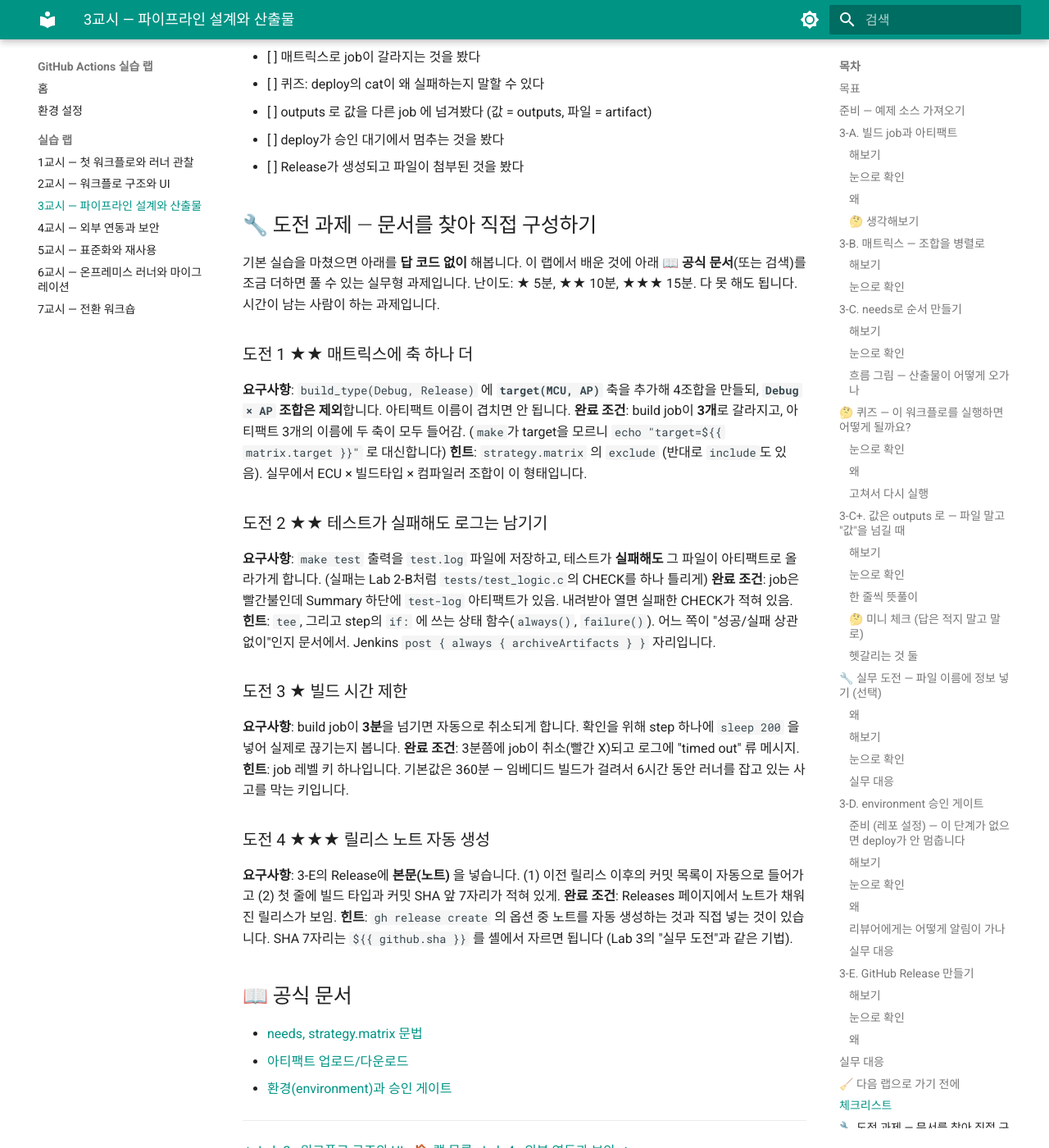
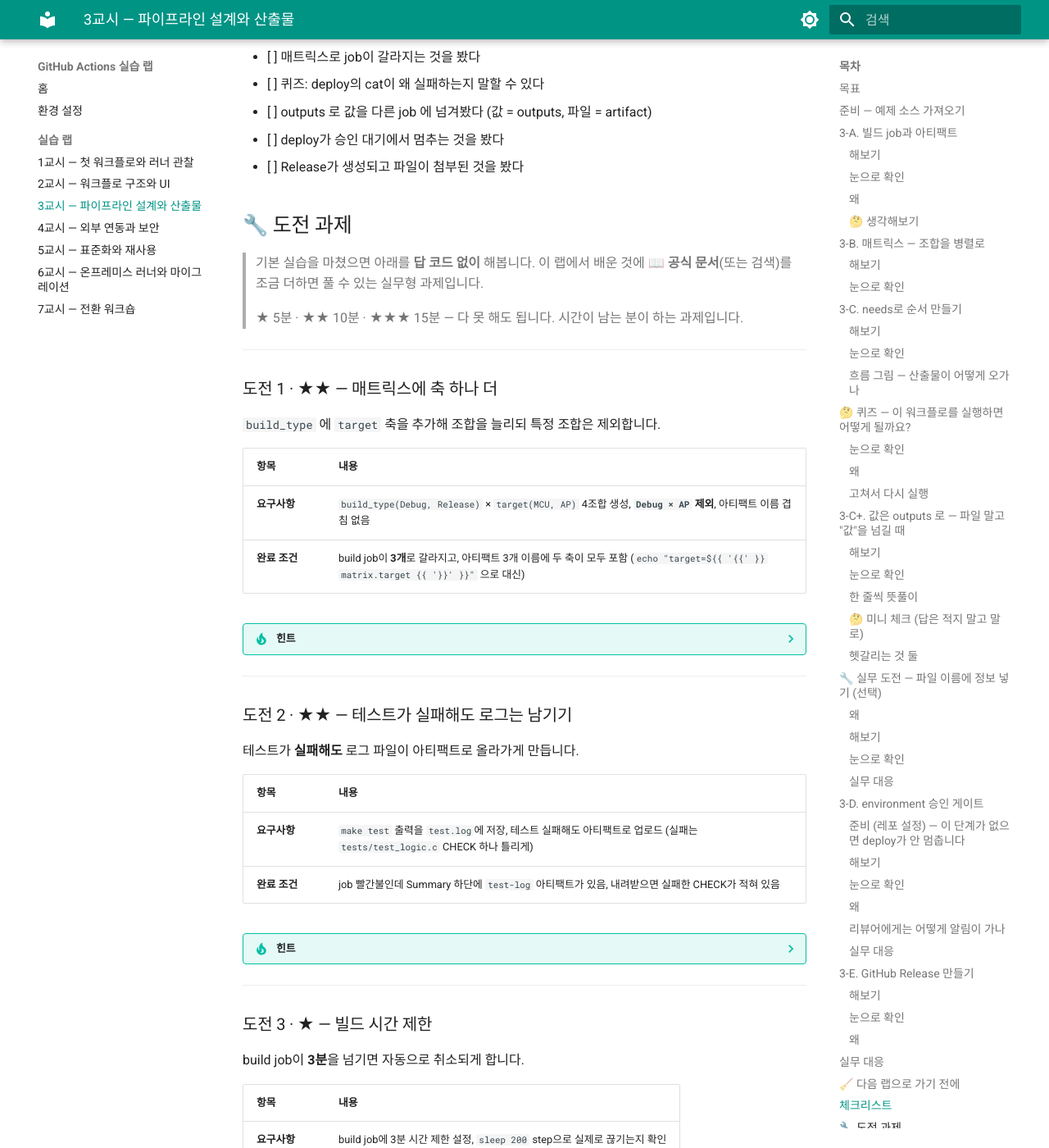
Before and after one commit to skilleat-labs/actions-lab, an MkDocs documentation site: the page built from docs/labs/lab3-pipeline-artifacts.md, in a window 1280 px wide and 1400 px high, scrolled down 11898 px. Shown: the whole window at 82% size. Built offline with MkDocs 1.6.1 and Material for MkDocs 9.7.7, drawn with Linux system fonts in a browser that asks for light colours; some of the changed text lies outside the part shown.

Commit message:
lab2~6: 도전 과제 가독성 개선
요구사항·완료 조건을 표로, 힌트를 접이식 블록으로 정리.
도전 사이 구분선 추가, 인트로 인용구 형식 통일.

Co-Authored-By: Claude Sonnet 4.6 <noreply@anthropic.com>

```diff
--- a/docs/labs/lab3-pipeline-artifacts.md
+++ b/docs/labs/lab3-pipeline-artifacts.md
@@ -481,30 +481,73 @@ push 또는 Run workflow.
 - [ ] deploy가 승인 대기에서 멈추는 것을 봤다
 - [ ] Release가 생성되고 파일이 첨부된 것을 봤다
 
-## 🔧 도전 과제 — 문서를 찾아 직접 구성하기
+## 🔧 도전 과제
 
-기본 실습을 마쳤으면 아래를 **답 코드 없이** 해봅니다. 이 랩에서 배운 것에 아래 **📖 공식 문서**(또는 검색)를 조금 더하면 풀 수 있는 실무형 과제입니다.
-난이도: ★ 5분, ★★ 10분, ★★★ 15분. 다 못 해도 됩니다. 시간이 남는 사람이 하는 과제입니다.
+> 기본 실습을 마쳤으면 아래를 **답 코드 없이** 해봅니다.
+> 이 랩에서 배운 것에 **📖 공식 문서**(또는 검색)를 조금 더하면 풀 수 있는 실무형 과제입니다.
+>
+> ★ 5분 · ★★ 10분 · ★★★ 15분 — 다 못 해도 됩니다. 시간이 남는 분이 하는 과제입니다.
 
-### 도전 1 ★★ 매트릭스에 축 하나 더
-**요구사항**: `build_type(Debug, Release)` 에 **`target(MCU, AP)`** 축을 추가해 4조합을 만들되, **`Debug × AP` 조합은 제외**합니다. 아티팩트 이름이 겹치면 안 됩니다.
-**완료 조건**: build job이 **3개**로 갈라지고, 아티팩트 3개의 이름에 두 축이 모두 들어감. (`make`가 target을 모르니 `echo "target=${{ matrix.target }}"` 로 대신합니다)
-**힌트**: `strategy.matrix` 의 `exclude` (반대로 `include`도 있음). 실무에서 ECU × 빌드타입 × 컴파일러 조합이 이 형태입니다.
+---
 
-### 도전 2 ★★ 테스트가 실패해도 로그는 남기기
-**요구사항**: `make test` 출력을 `test.log` 파일에 저장하고, 테스트가 **실패해도** 그 파일이 아티팩트로 올라가게 합니다. (실패는 Lab 2-B처럼 `tests/test_logic.c`의 CHECK를 하나 틀리게)
-**완료 조건**: job은 빨간불인데 Summary 하단에 `test-log` 아티팩트가 있음. 내려받아 열면 실패한 CHECK가 적혀 있음.
-**힌트**: `tee`, 그리고 step의 `if:` 에 쓰는 상태 함수(`always()`, `failure()`). 어느 쪽이 "성공/실패 상관없이"인지 문서에서. Jenkins `post { always { archiveArtifacts } }` 자리입니다.
+### 도전 1 · ★★ — 매트릭스에 축 하나 더
 
-### 도전 3 ★ 빌드 시간 제한
-**요구사항**: build job이 **3분**을 넘기면 자동으로 취소되게 합니다. 확인을 위해 step 하나에 `sleep 200` 을 넣어 실제로 끊기는지 봅니다.
-**완료 조건**: 3분쯤에 job이 취소(빨간 X)되고 로그에 "timed out" 류 메시지.
-**힌트**: job 레벨 키 하나입니다. 기본값은 360분 — 임베디드 빌드가 걸려서 6시간 동안 러너를 잡고 있는 사고를 막는 키입니다.
+`build_type` 에 `target` 축을 추가해 조합을 늘리되 특정 조합은 제외합니다.
 
-### 도전 4 ★★★ 릴리스 노트 자동 생성
-**요구사항**: 3-E의 Release에 **본문(노트)** 을 넣습니다. (1) 이전 릴리스 이후의 커밋 목록이 자동으로 들어가고 (2) 첫 줄에 빌드 타입과 커밋 SHA 앞 7자리가 적혀 있게.
-**완료 조건**: Releases 페이지에서 노트가 채워진 릴리스가 보임.
-**힌트**: `gh release create` 의 옵션 중 노트를 자동 생성하는 것과 직접 넣는 것이 있습니다. SHA 7자리는 `${{ github.sha }}` 를 셸에서 자르면 됩니다 (Lab 3의 "실무 도전"과 같은 기법).
+| 항목 | 내용 |
+|------|------|
+| **요구사항** | `build_type(Debug, Release)` × `target(MCU, AP)` 4조합 생성, **`Debug × AP` 제외**, 아티팩트 이름 겹침 없음 |
+| **완료 조건** | build job이 **3개**로 갈라지고, 아티팩트 3개 이름에 두 축이 모두 포함 (`echo "target=${{ '{{' }} matrix.target {{ '}}' }}"` 으로 대신) |
+
+??? tip "힌트"
+    - `strategy.matrix` 의 `exclude` 키 (반대는 `include`)
+    - 실무에서 ECU × 빌드타입 × 컴파일러 조합이 이 형태입니다
+
+---
+
+### 도전 2 · ★★ — 테스트가 실패해도 로그는 남기기
+
+테스트가 **실패해도** 로그 파일이 아티팩트로 올라가게 만듭니다.
+
+| 항목 | 내용 |
+|------|------|
+| **요구사항** | `make test` 출력을 `test.log`에 저장, 테스트 실패해도 아티팩트로 업로드 (실패는 `tests/test_logic.c` CHECK 하나 틀리게) |
+| **완료 조건** | job 빨간불인데 Summary 하단에 `test-log` 아티팩트가 있음, 내려받으면 실패한 CHECK가 적혀 있음 |
+
+??? tip "힌트"
+    - `tee` 명령으로 출력을 파일에 동시 저장
+    - step `if:` 의 상태 함수: `always()` vs `failure()` — "성공/실패 상관없이"는 어느 쪽?
+    - Jenkins 경험자: `post { always { archiveArtifacts } }` 자리
+
+---
+
+### 도전 3 · ★ — 빌드 시간 제한
+
+build job이 **3분**을 넘기면 자동으로 취소되게 합니다.
+
+| 항목 | 내용 |
+|------|------|
+| **요구사항** | build job에 3분 시간 제한 설정, `sleep 200` step으로 실제로 끊기는지 확인 |
+| **완료 조건** | 3분쯤에 job이 취소(빨간 X)되고 로그에 "timed out" 류 메시지 |
+
+??? tip "힌트"
+    - job 레벨 키 하나로 설정합니다
+    - 기본값은 **360분** — 임베디드 빌드가 걸려서 6시간 동안 러너를 점령하는 사고를 막는 키입니다
+
+---
+
+### 도전 4 · ★★★ — 릴리스 노트 자동 생성
+
+3-E의 Release에 커밋 기반 **본문(노트)** 을 자동으로 채웁니다.
+
+| 항목 | 내용 |
+|------|------|
+| **요구사항** | ① 이전 릴리스 이후 커밋 목록 자동 삽입 ② 첫 줄에 빌드 타입 + 커밋 SHA 앞 7자리 포함 |
+| **완료 조건** | Releases 페이지에서 노트가 채워진 릴리스가 보임 |
+
+??? tip "힌트"
+    - `gh release create` 옵션 중 노트를 **자동 생성**하는 것과 **직접 넣는** 것이 있습니다
+    - SHA 7자리: `${{ '{{' }} github.sha {{ '}}' }}` 를 셸에서 자르면 됩니다 (Lab 3 실무 도전과 같은 기법)
 
 ## 📖 공식 문서
 
```
Also changed, not shown: docs/labs/lab2-structure-ui.md (+49 -15 lines), docs/labs/lab4-secrets-security.md (+51 -15 lines), docs/labs/lab5-reuse-standardize.md (+49 -15 lines), docs/labs/lab6-runners-migration.md (+60 -23 lines).
